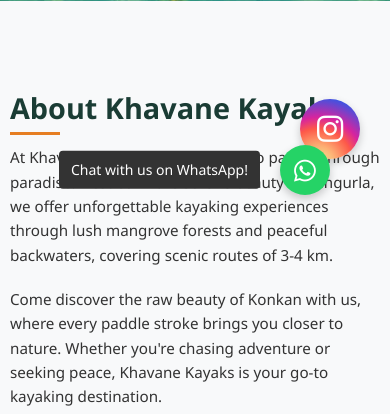
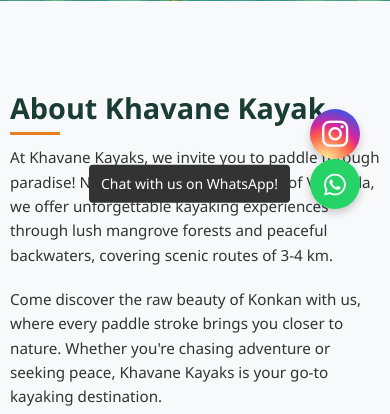
Before and after one commit to innovatehive7/Updated_Kayaking, a Flask app: page / in a window 390 px wide. Shown: the part 590-1004 px from the top of the page. Run offline with Flask 3, Linux system fonts and the light colour scheme; some libraries are stand-ins or nearby versions.

Commit message:
Update styles.css

```diff
--- a/static/css/styles.css
+++ b/static/css/styles.css
@@ -944,8 +944,8 @@ footer {
   display: flex;
   align-items: center;
   justify-content: center;
-  width: 60px;
-  height: 60px;
+  width: 50px;
+  height: 50px;
   border-radius: 50%;
   color: white;
   font-size: 30px;
@@ -1208,8 +1208,7 @@ footer {
   .whatsapp-float {
     width: 50px;
     height: 50px;
-    bottom: 20px;
-    right: 20px;
+    bottom: 6px;
     font-size: 25px;
   }
 }
```
